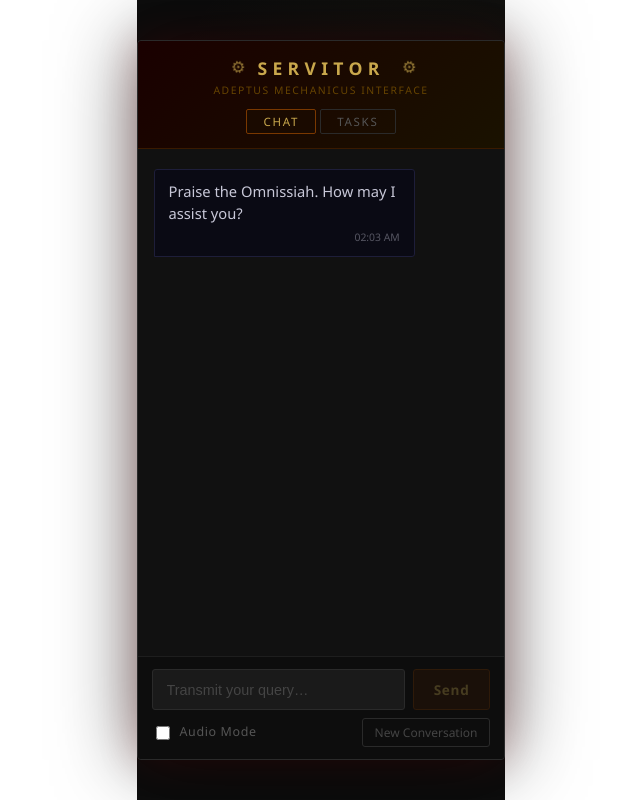
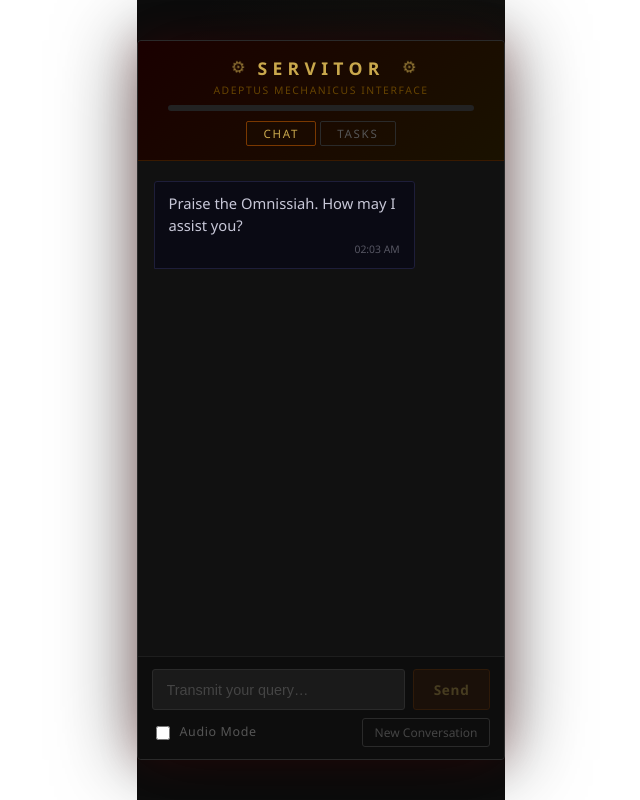
Before and after one commit to VitorHolandaI/ServitorAssisstant, a React (Vite) app in the folder front/: page / in a window 1280 px wide. Shown: the whole page, without its empty margins (319-959 px from the left). Built offline with nearby package versions, Linux system fonts and the light colour scheme; no server answers.

Commit message:
feat: add context usage bar and /compact command in frontend

```diff
--- a/front/src/App.css
+++ b/front/src/App.css
@@ -50,6 +50,31 @@
   font-size: 1rem;
   opacity: 0.7;
   animation: spin 12s linear infinite;
+}
+
+.context-bar {
+  height: 6px;
+  background: #222;
+  border-radius: 3px;
+  margin: 6px 10px 2px;
+  position: relative;
+  overflow: hidden;
+  cursor: help;
+}
+
+.context-bar-fill {
+  height: 100%;
+  border-radius: 3px;
+  transition: width 0.5s ease, background 0.5s ease;
+}
+
+.context-bar-text {
+  position: absolute;
+  right: 4px;
+  top: -8px;
+  font-size: 0.5rem;
+  color: #888;
+  line-height: 1;
 }
 
 .header-sub {
--- a/front/src/App.tsx
+++ b/front/src/App.tsx
@@ -1,4 +1,4 @@
-import { useState, useRef, useEffect } from 'react';
+import { useState, useRef, useEffect, useMemo } from 'react';
 import './App.css';
 import TasksPage from './TasksPage';
 
@@ -6,6 +6,8 @@
 
 const API_BASE = import.meta.env.VITE_API_BASE ?? `http://${import.meta.env.VITE_SERVER_IP}:8000`;
 const API_STREAM = `${API_BASE}/stream_message`;
+const MAX_CTX_TOKENS = 49152;
+const CHARS_PER_TOKEN = 5;
 
 interface Message {
   id: string;
@@ -24,6 +26,25 @@
         <span>Cogitating…</span>
       </button>
       {open && <pre className="thinking-content">{content}</pre>}
+    </div>
+  );
+};
+
+const estimateTokens = (text: string) => Math.ceil(text.length / CHARS_PER_TOKEN);
+const CTX_WARN = 0.75;
+const CTX_CRIT = 0.9;
+
+const ContextBar = ({ messages }: { messages: Message[] }) => {
+  const used = useMemo(() => {
+    const total = messages.reduce((acc, m) => acc + estimateTokens(m.text + (m.thinking || '')), 0);
+    return total;
+  }, [messages]);
+  const pct = Math.min(used / MAX_CTX_TOKENS, 1);
+  const color = pct >= CTX_CRIT ? '#ff4444' : pct >= CTX_WARN ? '#ffaa00' : '#44cc44';
+  return (
+    <div className="context-bar" title={`~${used.toLocaleString()} / ${MAX_CTX_TOKENS.toLocaleString()} tokens`}>
+      <div className="context-bar-fill" style={{ width: `${pct * 100}%`, background: color }} />
+      <span className="context-bar-text">{Math.round(pct * 100)}%</span>
     </div>
   );
 };
@@ -71,6 +92,34 @@
   const handleSubmit = async (e: React.FormEvent) => {
     e.preventDefault();
     if (!inputValue.trim() || isLoading) return;
+
+    const text = inputValue.trim();
+
+    if (text === '/compact') {
+      setIsLoading(true);
+      try {
+        const resp = await fetch(`${API_BASE}/compact_conversation`, {
+          method: 'POST',
+          headers: { 'Content-Type': 'application/json' },
+        });
+        if (resp.ok) {
+          const data = await resp.json();
+          const compactText = data.compact || data.response || '(compacted)';
+          setMessages([{
+            id: Date.now().toString(),
+            text: `${compactText}\n\n— Conversation compacted —`,
+            sender: 'bot',
+            timestamp: new Date(),
+          }]);
+        }
+      } catch (err) {
+        console.warn('[chat] compact error:', err);
+      } finally {
+        setInputValue('');
+        setIsLoading(false);
+      }
+      return;
+    }
 
     const userMessage: Message = {
       id: Date.now().toString(),
@@ -165,6 +214,7 @@
             <span className="header-cog">⚙</span>
           </div>
           <div className="header-sub">Adeptus Mechanicus Interface</div>
+          <ContextBar messages={messages} />
           <div className="view-tabs">
             <button
               className={`tab ${view === 'chat' ? 'active' : ''}`}
```
Also changed, not shown: 2 other files (tests, documents, lock files or other folders).
